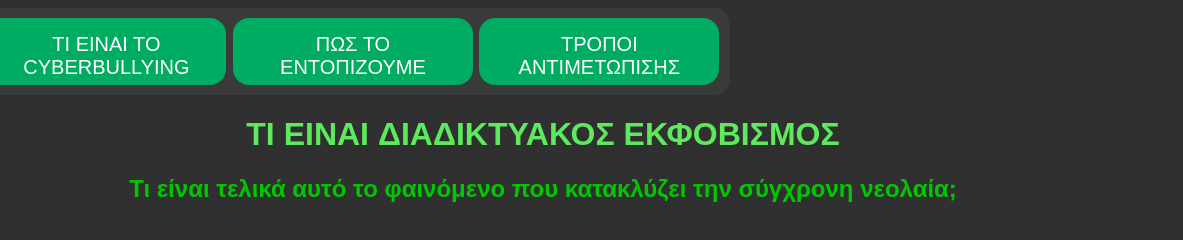
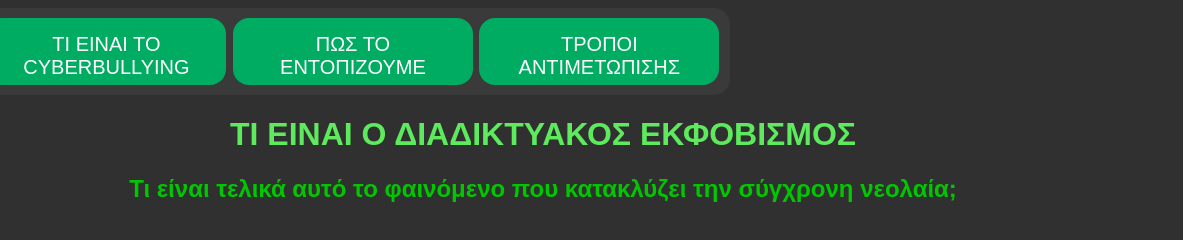
Before and after one commit to Devnol/CyberBullying_Design_2020-21, a plain HTML site: page ti-einai/index.html in a window 1280 px wide. Shown: the full height of the page, 97-1280 px from the left. Drawn offline with Linux system fonts and the light colour scheme; files whose address does not match are found by name.

Commit message:
stupid typo
Signed-off-by: Devnol <pgkoutsoumanis@gmail.com>

```diff
--- a/ti-einai/index.html
+++ b/ti-einai/index.html
@@ -9,7 +9,7 @@
 	<!--Add the header and footer as iframes, copy them to the main html file, and self destruct on load-->
 	<!--Epic sauce: https://css-tricks.com/the-simplest-ways-to-handle-html-includes/ -->
 	<iframe src="../src/header.html" onload="this.before(this.contentDocument.body.children[0]);this.remove()"></iframe>
-	<h1>TI EINAI ΔΙΑΔΙΚΤΥΑΚΟΣ ΕΚΦΟΒΙΣΜΟΣ</h1>
+	<h1>TI EINAI Ο ΔΙΑΔΙΚΤΥΑΚΟΣ ΕΚΦΟΒΙΣΜΟΣ</h1>
 	<h2>Τι είναι τελικά αυτό το φαινόμενο που κατακλύζει την σύγχρονη νεολαία;</h2>
 
 </body>
```
